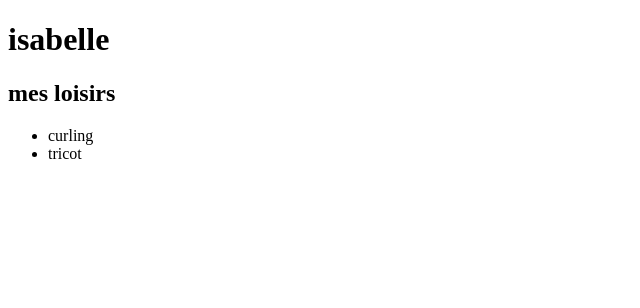
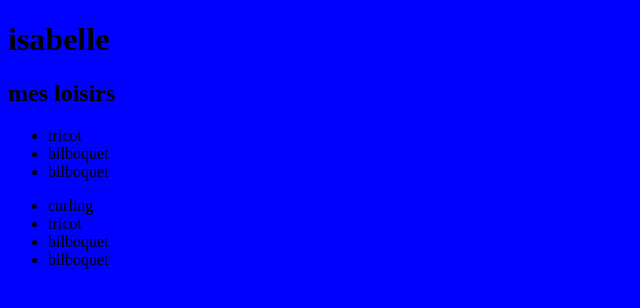
Before and after one commit to isabelle12/tpexo1Git, a plain HTML site: page index.html in a window 1280 px wide. Shown: the whole page, without its empty margins (0-640 px from the left). Drawn offline with Linux system fonts and the light colour scheme.

Commit message:
ajout du css

```diff
--- /dev/null
+++ b/css/style.css
@@ -0,0 +1,3 @@
+body{
+    background-color:blue;
+}
--- a/index.html
+++ b/index.html
@@ -5,13 +5,23 @@
     <meta name="viewport" content="width=device-width, initial-scale=1.0">
     <meta http-equiv="X-UA-Compatible" content="ie=edge">
     <title>git</title>
+    <link rel="stylesheet" href="css/style.css">
 </head>
 <body>
     <h1>isabelle</h1>
     <h2>mes loisirs</h2>
     <ul>
+        <li>tricot</li>
+        <li>bilboquet</li>
+        <li>bilboquet</li>
+
+    </ul>
+    <ul>
         <li>curling</li>
         <li>tricot</li>
+        <li>bilboquet</li>
+        <li>bilboquet</li>
+
     </ul>
 
 </body>
```
